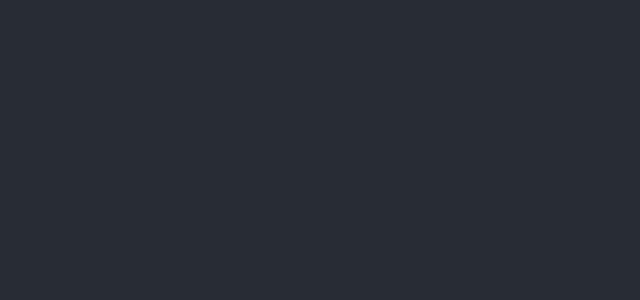
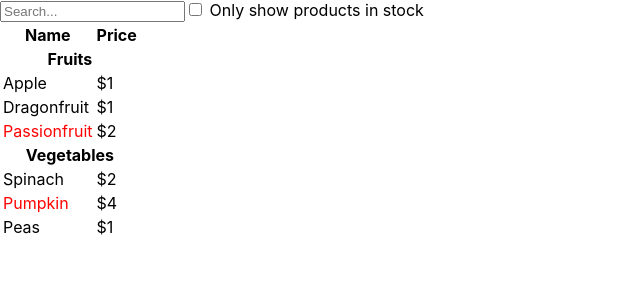
Before and after one commit to emohawk13/dp-react-submit, a React (Create React App) app: page / in a window 1280 px wide. Shown: the top 300 px of the page, without its empty margins (0-640 px from the left). Built offline with nearby package versions, Linux system fonts and the light colour scheme.

Commit message:
inital commit

```diff
--- a/src/App.js
+++ b/src/App.js
@@ -1,11 +1,120 @@
-import "./App.css";
+import { useState } from "react";
 
-function App() {
+function FilterableProductTable({ products }) {
+  const [filterText, setFilterText] = useState("");
+  const [inStockOnly, setInStockOnly] = useState(false);
+
   return (
-    <div className="App">
-      <header className="App-header"></header>
+    <div>
+      <SearchBar
+        filterText={filterText}
+        inStockOnly={inStockOnly}
+        onFilterTextChange={setFilterText}
+        onInStockOnlyChange={setInStockOnly}
+      />
+      <ProductTable
+        products={products}
+        filterText={filterText}
+        inStockOnly={inStockOnly}
+      />
     </div>
   );
 }
 
-export default App;
+function ProductCategoryRow({ category }) {
+  return (
+    <tr>
+      <th colSpan="2">{category}</th>
+    </tr>
+  );
+}
+
+function ProductRow({ product }) {
+  const name = product.stocked ? (
+    product.name
+  ) : (
+    <span style={{ color: "red" }}>{product.name}</span>
+  );
+
+  return (
+    <tr>
+      <td>{name}</td>
+      <td>{product.price}</td>
+    </tr>
+  );
+}
+
+function ProductTable({ products, filterText, inStockOnly }) {
+  const rows = [];
+  let lastCategory = null;
+
+  products.forEach((product) => {
+    if (product.name.toLowerCase().indexOf(filterText.toLowerCase()) === -1) {
+      return;
+    }
+    if (inStockOnly && !product.stocked) {
+      return;
+    }
+    if (product.category !== lastCategory) {
+      rows.push(
+        <ProductCategoryRow
+          category={product.category}
+          key={product.category}
+        />
+      );
+    }
+    rows.push(<ProductRow product={product} key={product.name} />);
+    lastCategory = product.category;
+  });
+
+  return (
+    <table>
+      <thead>
+        <tr>
+          <th>Name</th>
+          <th>Price</th>
+        </tr>
+      </thead>
+      <tbody>{rows}</tbody>
+    </table>
+  );
+}
+
+function SearchBar({
+  filterText,
+  inStockOnly,
+  onFilterTextChange,
+  onInStockOnlyChange,
+}) {
+  return (
+    <form>
+      <input
+        type="text"
+        value={filterText}
+        placeholder="Search..."
+        onChange={(e) => onFilterTextChange(e.target.value)}
+      />
+      <label>
+        <input
+          type="checkbox"
+          checked={inStockOnly}
+          onChange={(e) => onInStockOnlyChange(e.target.checked)}
+        />{" "}
+        Only show products in stock
+      </label>
+    </form>
+  );
+}
+
+const PRODUCTS = [
+  { category: "Fruits", price: "$1", stocked: true, name: "Apple" },
+  { category: "Fruits", price: "$1", stocked: true, name: "Dragonfruit" },
+  { category: "Fruits", price: "$2", stocked: false, name: "Passionfruit" },
+  { category: "Vegetables", price: "$2", stocked: true, name: "Spinach" },
+  { category: "Vegetables", price: "$4", stocked: false, name: "Pumpkin" },
+  { category: "Vegetables", price: "$1", stocked: true, name: "Peas" },
+];
+
+export default function App() {
+  return <FilterableProductTable products={PRODUCTS} />;
+}
```
